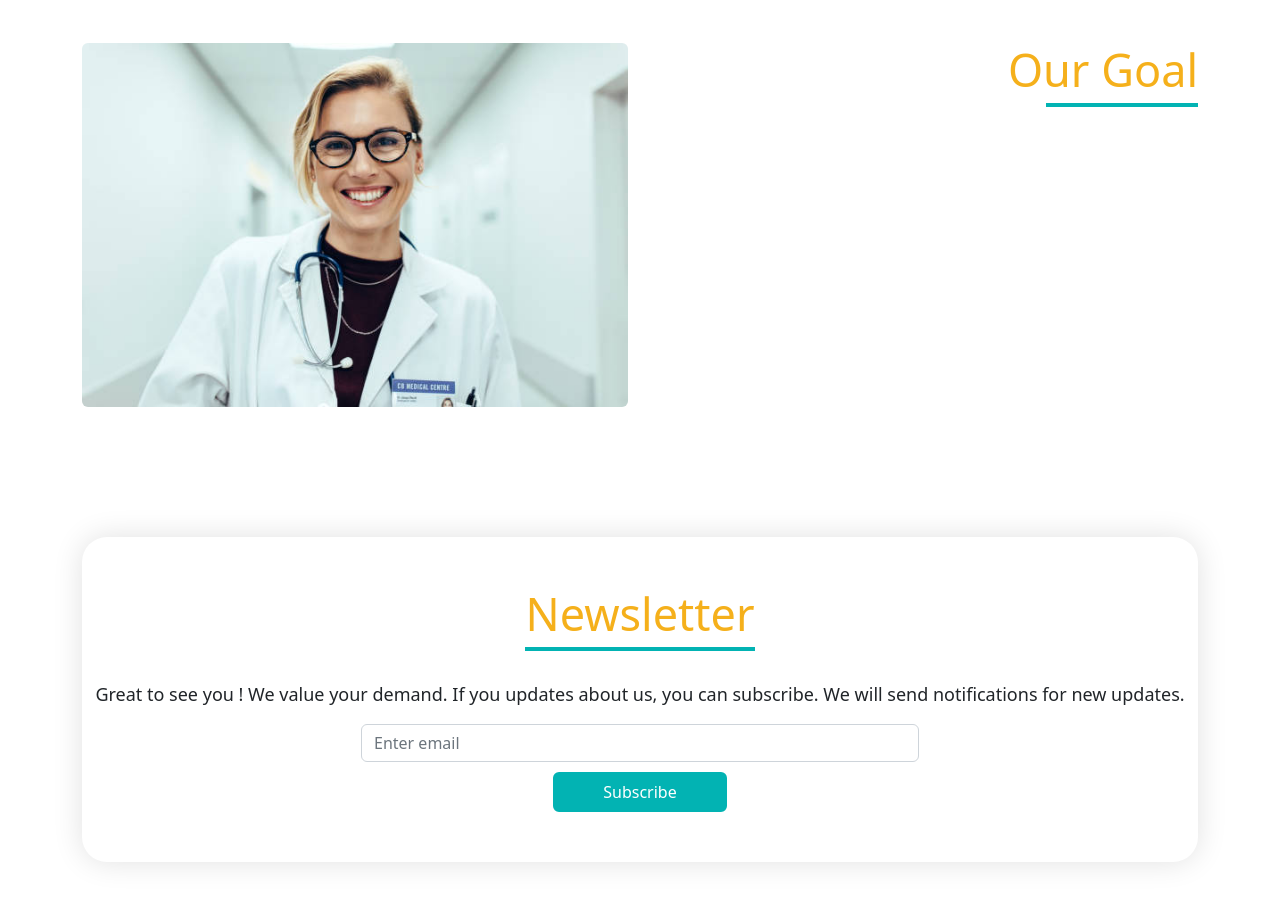
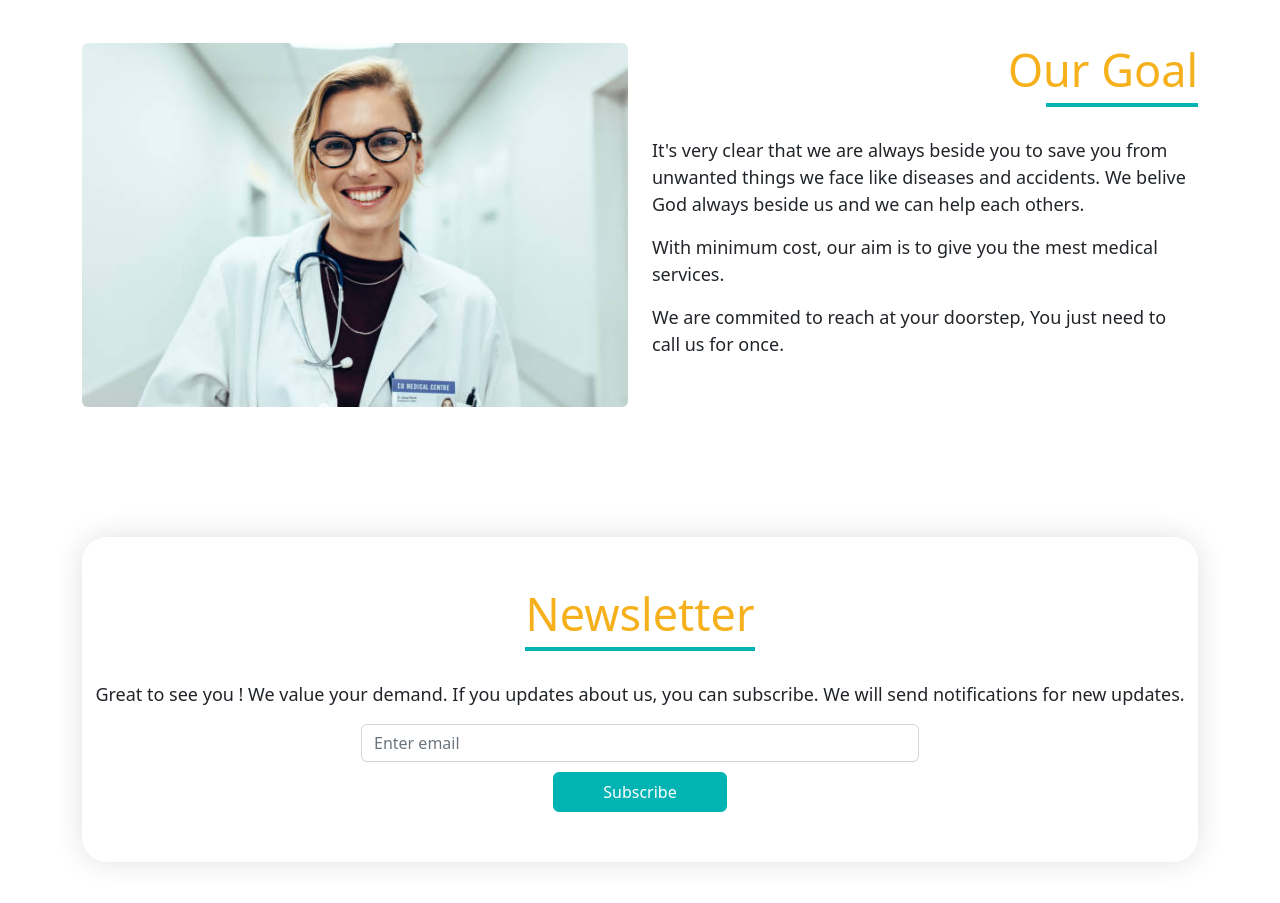
Before and after one commit to Sarker-Rajib/prime-medico-health, a React (Create React App) app: page / in a window 1280 px wide. Shown: the part 1640-2543 px from the top of the page. Built offline with nearby package versions, Linux system fonts and the light colour scheme; no server answers.

Commit message:
ourGoal done

```diff
--- a/src/Pages/Home/OurGoal/OurGoal.js
+++ b/src/Pages/Home/OurGoal/OurGoal.js
@@ -14,6 +14,13 @@ const OurGoal = () => {
                     <Col lg={6}>
                         <div className="text-end">
                             <h2 className='section-header-rtl'>Our Goal</h2>
+                            <div className="text-start">
+                                <p>It's very clear that we are always beside you to save you from unwanted things we face like diseases and accidents.
+                                    We belive God always beside us and we can help each others.
+                                </p>
+                                <p>With minimum cost, our aim is to give you the mest medical services.</p>
+                                <p>We are commited to reach at your doorstep, You just need to call us for once.</p>
+                            </div>
                         </div>
                     </Col>
                 </Row>
```
